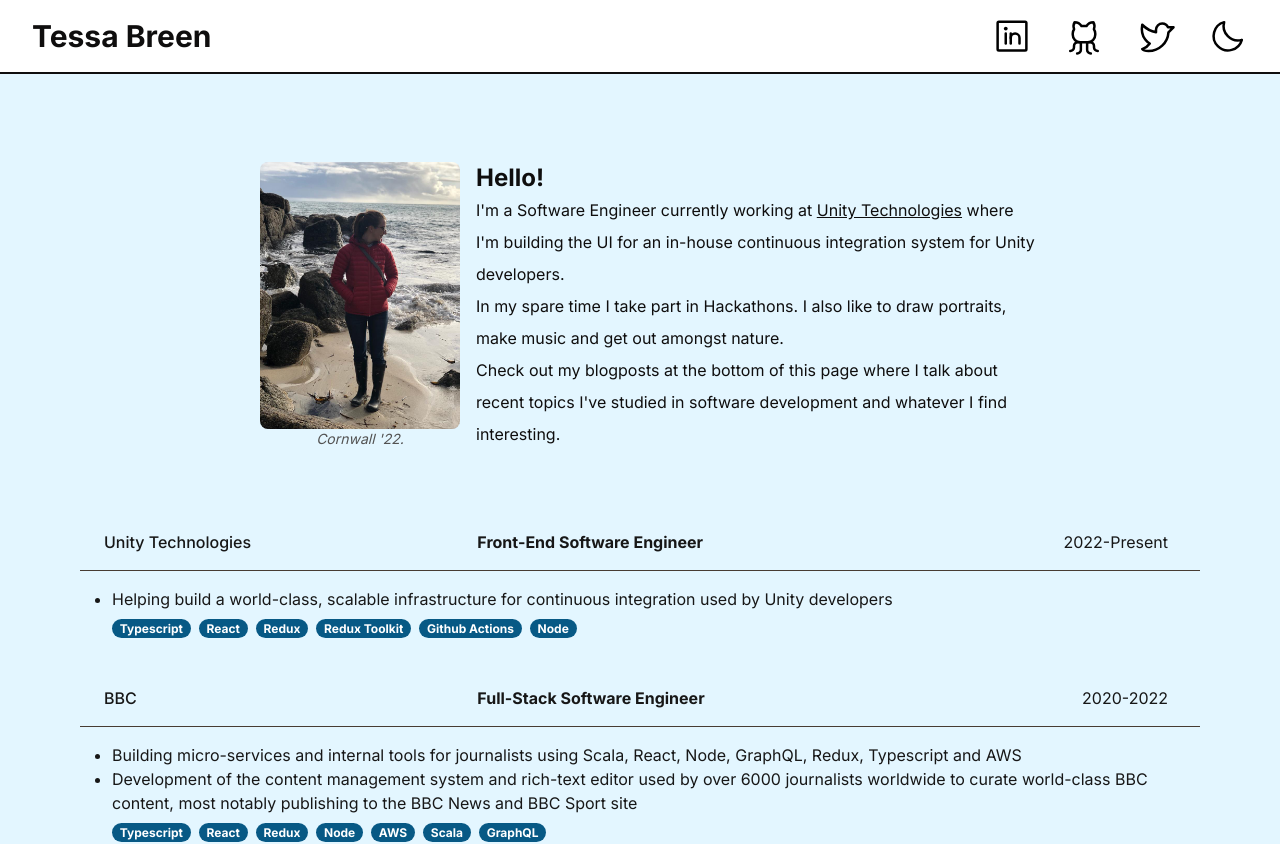
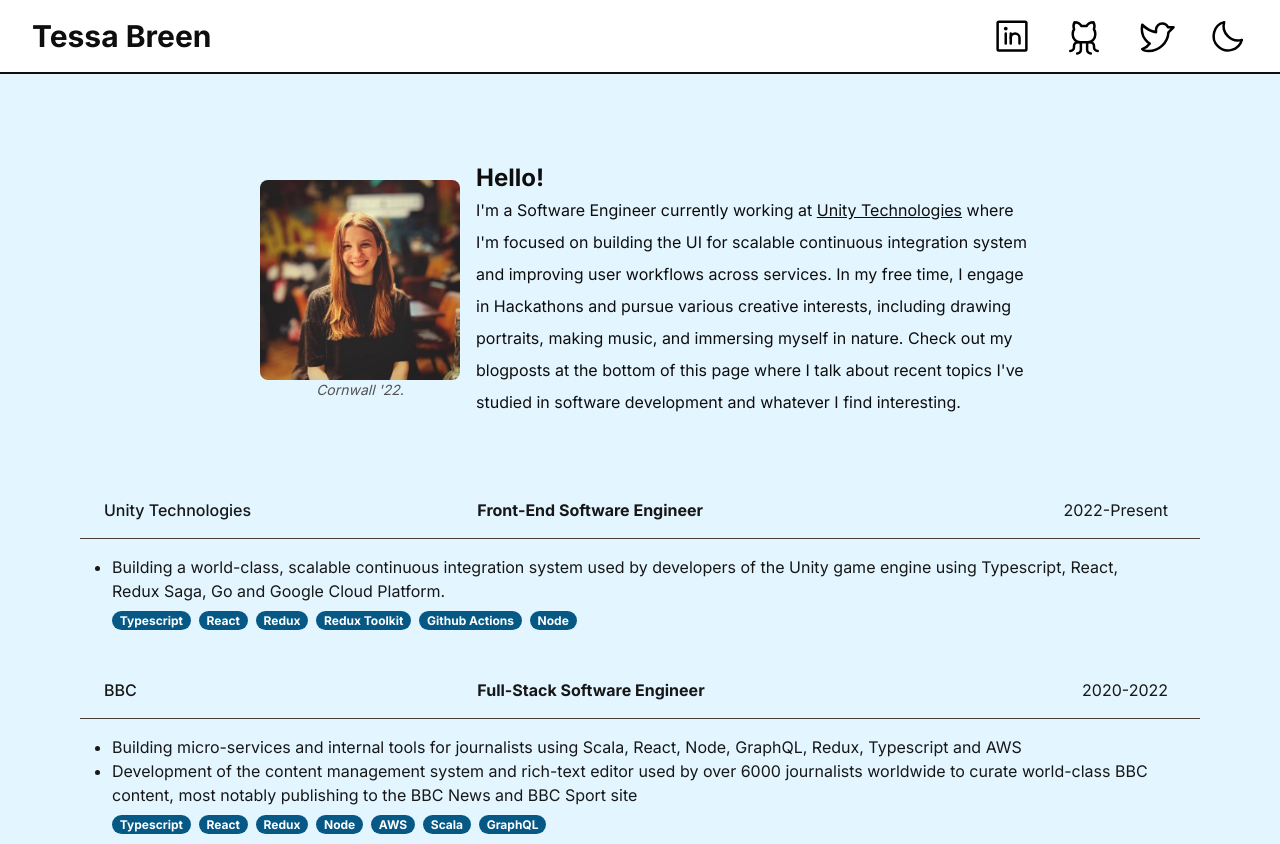
Before and after one commit to Mynameistessa/my-website, a Next.js app: page / in a window 1280 px wide. Shown: the top 844 px of the page. Built offline with nearby package versions, Linux system fonts and the light colour scheme.

Commit message:
Update picture and wording

```diff
--- a/components/Intro.tsx
+++ b/components/Intro.tsx
@@ -5,9 +5,9 @@
 const Intro = () => {
   return (
     <div className="md:flex md:flex-cols justify-center text-sm pt-2 border-black rounded mb-16">
-      <div className="overflow-hidden px-4 shrink-0 items-center flex flex-col">
+      <div className="overflow-hidden px-4 shrink-0 items-center flex flex-col self-center">
         <Image
-          src="/me.jpg"
+          src="/me2.jpg"
           className="rounded-lg"
           alt="Avatar"
           width="200"
@@ -19,8 +19,9 @@
         </figcaption>
       </div>
       <div className='md:w-2/4 text-base dark:text-white text-almost-black lg:text-left md:leading-loose text-justify h-full'>
-        <h2 className='md:text-2xl font-bold'>Hello!</h2>
-        I&apos;m a Software Engineer currently working at {' '}
+      <h2 className='md:text-2xl font-bold'>Hello!</h2>
+      <p>
+        I&apos;m a Software Engineer currently working at{' '}
         <a className='group transition-all duration-300 ease-in-out' target="_blank" rel="noreferrer" href="https://unity.com">
           <u className='bg-left-bottom bg-gradient-to-r dark:from-white dark:to-white
               from-warm-yellow to-warm-yellow bg-[length:0%_2px] bg-no-repeat group-hover:bg-[length:100%_2px]
@@ -28,15 +29,16 @@
             Unity Technologies
           </u>
         </a>
-        {' '} where I&apos;m building the UI for an in-house continuous integration system for Unity developers.
-        <p>In my spare time I take part in Hackathons. I also like to draw portraits, make music and get out amongst nature.</p>
+        {' '} where I&apos;m focused on building the UI for scalable continuous integration system and improving user workflows across services.
+        In my free time, I engage in Hackathons and pursue various creative interests, including drawing portraits, making music, and immersing myself in nature.
+        Check out my blogposts at the bottom of this page where I talk about recent topics I&apos;ve studied in software development and whatever I find interesting.
+      </p>
         {/* <a target="_blank" rel="noreferrer" href="https://www.goodreads.com/tessabreen" className="w-fit group transition-all duration-300 ease-in-out flex items-center">
           <u className='bg-left-bottom bg-gradient-to-r dark:from-white dark:to-white from-warm-yellow to-warm-yellow bg-[length:0%_2px] bg-no-repeat group-hover:bg-[length:100%_2px] transition-all duration-500 ease-out'>
             Follow me on Goodreads!
           </u>
           <ArrowSquareOut size={20} color={'#FDA769'} className='ml-2' />
         </a> */}
-        <p>Check out my blogposts at the bottom of this page where I talk about recent topics I&apos;ve studied in software development and whatever I find interesting.</p>
       </div>
     </div>
   )
--- a/components/portfolio.ts
+++ b/components/portfolio.ts
@@ -1,7 +1,7 @@
 export const portfolio = [
   {
     company: "Unity Technologies", role: 'Front-End Software Engineer', duration: '2022-Present',
-    description: ['Helping build a world-class, scalable infrastructure for continuous integration used by Unity developers'],
+    description: [`Building a world-class, scalable continuous integration system used by developers of the Unity game engine using Typescript, React, Redux Saga, Go and Google Cloud Platform.`],
     skills: ['Typescript', 'React', 'Redux', 'Redux Toolkit', 'Github Actions', 'Node']
   },
   {
```
Also changed, not shown: public/me2.jpg (added), 1 other file (tests, documents, lock files or other folders).
